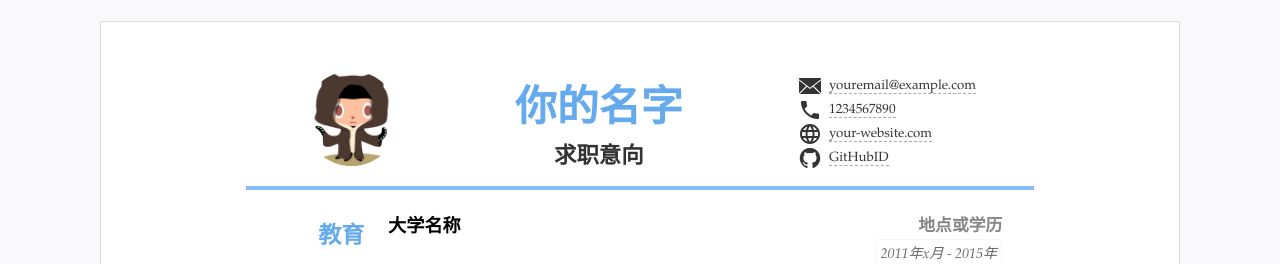
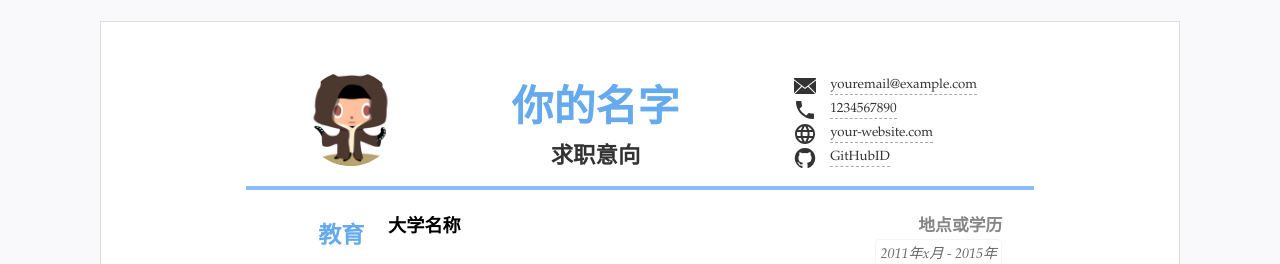
Before and after one commit to NewFuture/CV, a Jekyll site: the page built from index.html, in a window 1280 px wide. Shown: the top 264 px of the page. Built offline with Jekyll 4.4.1, drawn with Linux system fonts in a browser that asks for light colours.

Commit message:
fixed style

```diff
--- a/_layouts/resume.html
+++ b/_layouts/resume.html
@@ -54,8 +54,9 @@
         {% for item in data.contact %}
         <div class="contact-item">
           {% if item.icon.size > 0 %}
-          <i class="icon" aria-hidden="true">{% include {{item.icon}} %}</i>
+            {% include {{item.icon}} %}
           {% endif %}
+          <span class="icon">{{item.desc}}</span>
           {% if item.href.size > 0 %}
           <a href="{{item.href }}" {{ item.attr }}>{{ item.text }}</a>
           {% else %}
--- a/_sass/ie.scss
+++ b/_sass/ie.scss
@@ -7,7 +7,7 @@
 
 /*水平布局IE兼容*/
 
-h2,
+.subject,
 h3,
 h4,
 .content,
--- a/_sass/resume.scss
+++ b/_sass/resume.scss
@@ -72,7 +72,8 @@
 
 header,
 .head,
-.info {
+.info,
+.contact-item{
   @include flex(center);
 }
 
@@ -136,7 +137,7 @@
     font-style: normal; // padding: 0 1em;
   } //图标
   .icon {
-    margin-right: .5em;
+    margin: 0 .5em;
   }
 
   svg {
```
Also changed, not shown: _includes/icons/email.svg, _includes/icons/github.svg, _includes/icons/location.svg, _includes/icons/phone.svg, _includes/icons/web.svg.
